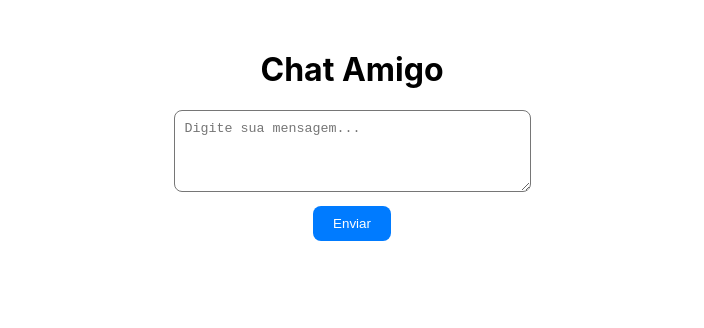
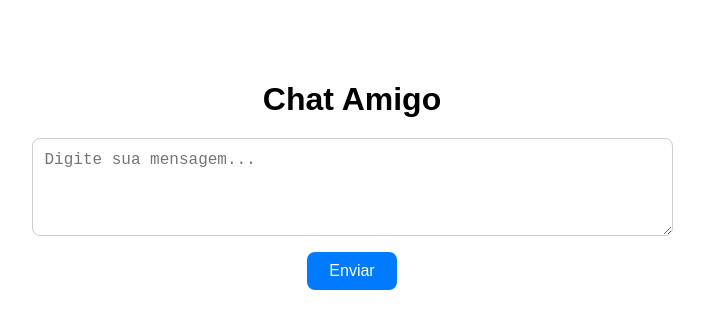
Before and after one commit to pedropelegrini/chatbot-Univesp, a React (Create React App) app in the folder frontend/: page / in a window 1280 px wide. Shown: the top 328 px of the page, without its empty margins (288-992 px from the left). Built offline with nearby package versions, Linux system fonts and the light colour scheme.

Commit message:
Chatbot Amigo ok.

```diff
--- a/frontend/package.json
+++ b/frontend/package.json
@@ -12,6 +12,7 @@
     "react-dom": "^19.2.0",
     "react-markdown": "^10.1.0",
     "react-scripts": "5.0.1",
+    "remark-gfm": "^4.0.1",
     "web-vitals": "^2.1.4"
   },
   "scripts": {
--- a/frontend/src/App.js
+++ b/frontend/src/App.js
@@ -1,4 +1,5 @@
 import React, { useState } from "react";
+import ReactMarkdown from "react-markdown";
 import { sendMessageToGemini } from "./api";
 
 function App() {
@@ -13,8 +14,10 @@ function App() {
 
     try {
       const data = await sendMessageToGemini(message);
-      setResponse(data.response);
+      // data.response contém o texto retornado pelo backend
+      setResponse(data.response || "Resposta vazia do servidor.");
     } catch (error) {
+      console.error("Erro ao chamar a API:", error);
       setResponse("Erro ao conectar ao chatbot 😕");
     }
 
@@ -22,33 +25,73 @@ function App() {
   };
 
   return (
-    <div style={{ textAlign: "center", marginTop: "50px" }}>
-      <h1>Chat Amigo</h1>
+    <div
+      style={{
+        textAlign: "center",
+        marginTop: "40px",
+        padding: "20px",
+        fontFamily: "Arial, sans-serif",
+      }}
+    >
+      <h1 style={{ marginBottom: "20px" }}>Chat Amigo</h1>
+
       <textarea
+        aria-label="Mensagem do usuário"
         placeholder="Digite sua mensagem..."
         value={message}
         onChange={(e) => setMessage(e.target.value)}
         rows={4}
-        cols={40}
-        style={{ padding: "10px", borderRadius: "8px" }}
+        cols={60}
+        style={{
+          padding: "12px",
+          borderRadius: "8px",
+          border: "1px solid #ccc",
+          resize: "vertical",
+          fontSize: "1rem",
+        }}
       />
       <br />
+
       <button
         onClick={handleSend}
+        disabled={loading}
         style={{
-          marginTop: "10px",
-          padding: "10px 20px",
+          marginTop: "12px",
+          padding: "10px 22px",
           borderRadius: "8px",
-          backgroundColor: "#007bff",
+          backgroundColor: loading ? "#6ea0ff" : "#007bff",
           color: "white",
           border: "none",
-          cursor: "pointer",
+          cursor: loading ? "default" : "pointer",
+          fontSize: "1rem",
         }}
       >
-        Enviar
+        {loading ? "Enviando..." : "Enviar"}
       </button>
+
       <div style={{ marginTop: "30px", fontSize: "18px" }}>
-        {loading ? <p>Processando...</p> : <p>{response}</p>}
+        {loading ? (
+          <p>Processando...</p>
+        ) : (
+          response && (
+            <div
+              style={{
+                maxWidth: "900px",
+                margin: "0 auto",
+                textAlign: "left",
+                lineHeight: "1.6",
+                background: "#ffffff",
+                padding: "20px",
+                borderRadius: "10px",
+                boxShadow: "0 4px 14px rgba(0,0,0,0.08)",
+                wordBreak: "break-word",
+                fontSize: "1rem",
+              }}
+            >
+              <ReactMarkdown>{response}</ReactMarkdown>
+            </div>
+          )
+        )}
       </div>
     </div>
   );
--- /dev/null
+++ b/package.json
@@ -0,0 +1,5 @@
+{
+  "dependencies": {
+    "remark-gfm": "^4.0.1"
+  }
+}
```
Also changed, not shown: 2 other files (tests, documents, lock files or other folders).
